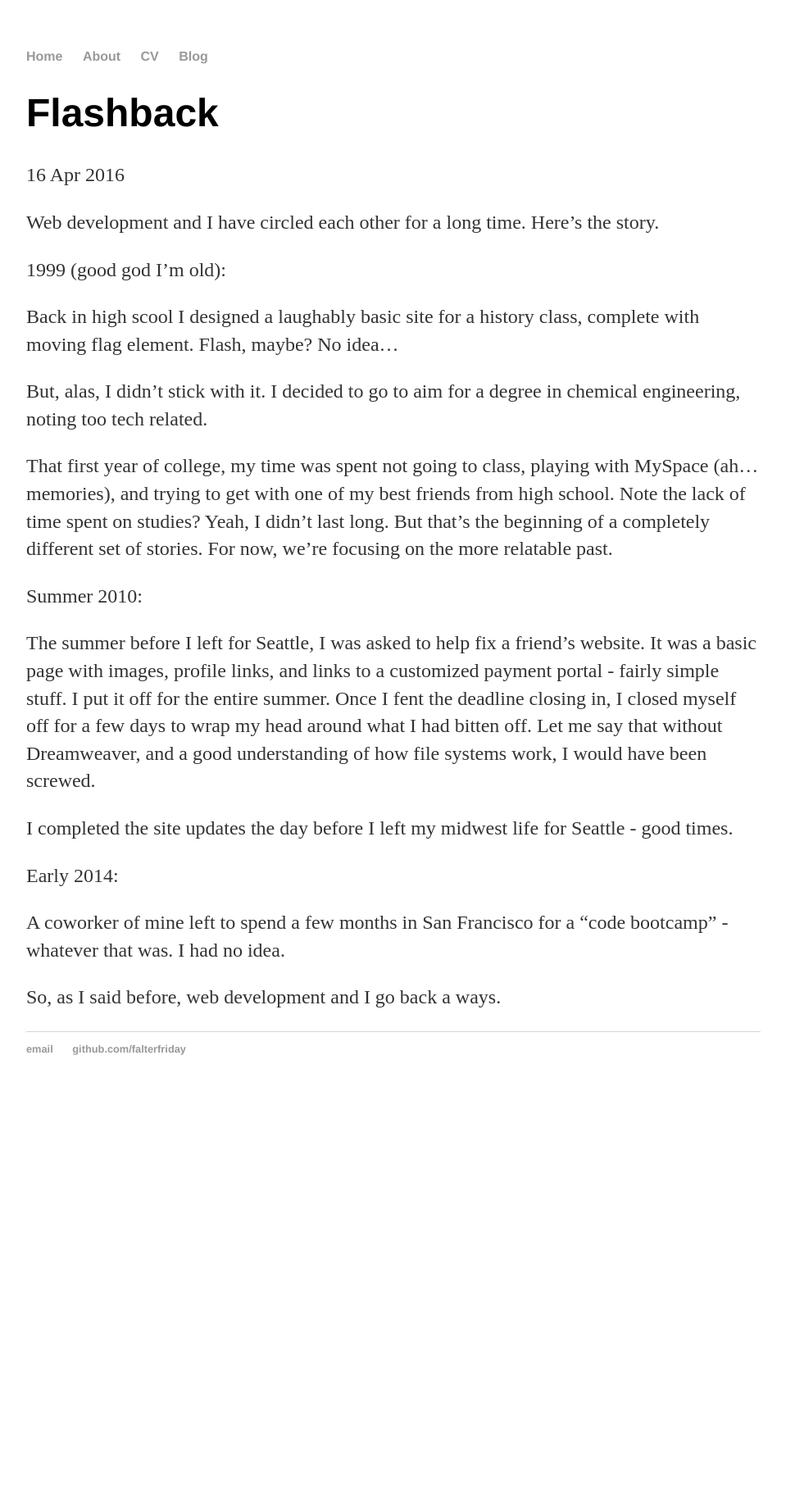
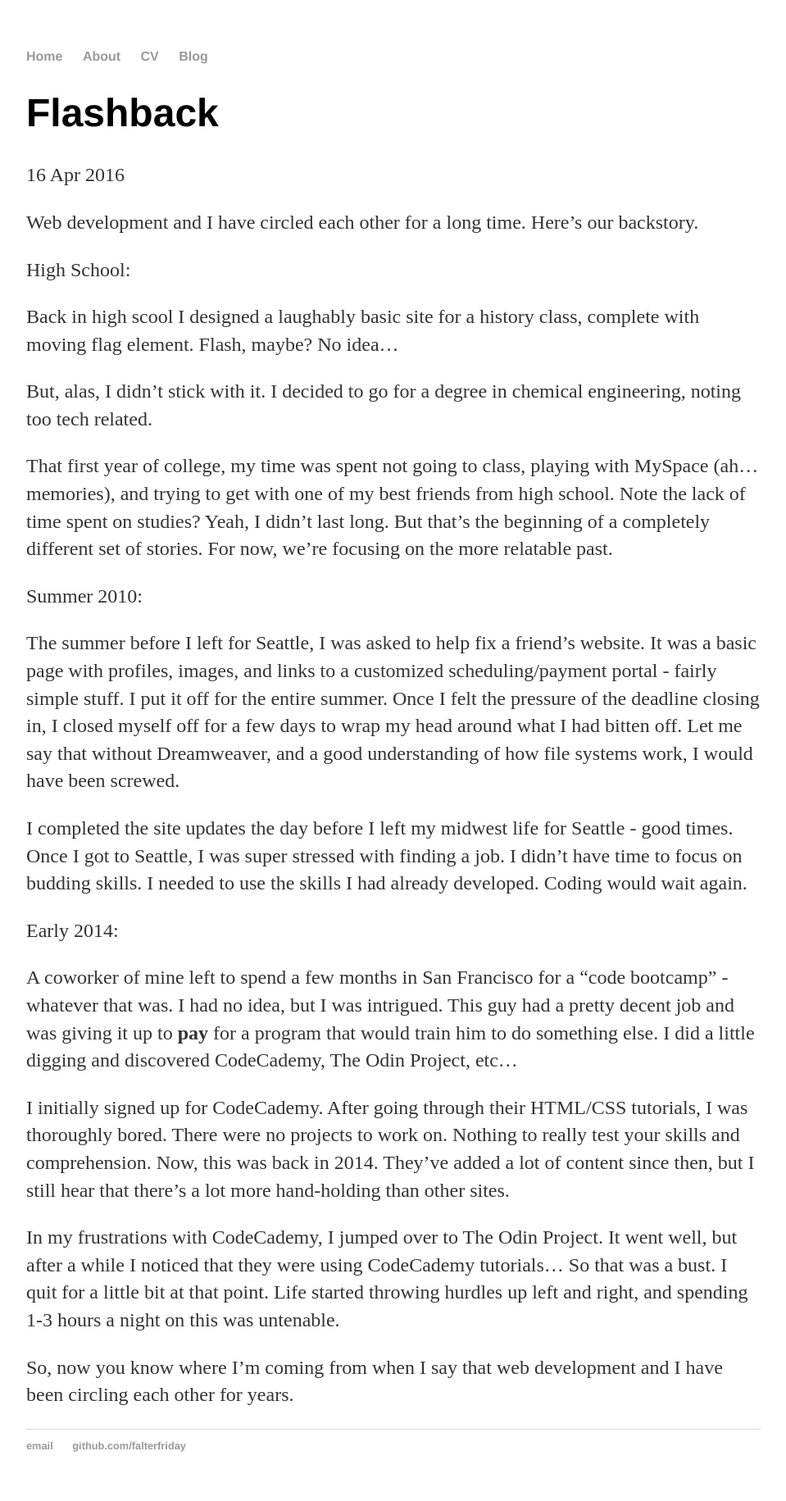
Before and after one commit to falterfriday/blog, a Jekyll site: the page built from _posts/2016-04-16-Flashback.md, in a window 1280 px wide. Shown: the whole page at 82% size, without its empty margins (160-1119 px from the left). Built offline with Jekyll 4.4.1, drawn with Linux system fonts in a browser that asks for light colours; before the commit the page ends 1347 px from its top, so only the background shows below that.

Commit message:
Update 2016-04-16-Flashback.md

```diff
--- a/_posts/2016-04-16-Flashback.md
+++ b/_posts/2016-04-16-Flashback.md
@@ -5,24 +5,28 @@ date: 2016-04-16
 ---
 
 
-Web development and I have circled each other for a long time. Here's the story.
+Web development and I have circled each other for a long time. Here's our backstory.
 
-1999 (good god I'm old):
+High School:
 
 Back in high scool I designed a laughably basic site for a history class, complete with moving flag element. Flash, maybe? No idea...
 
-But, alas, I didn't stick with it. I decided to go to aim for a degree in chemical engineering, noting too tech related.
+But, alas, I didn't stick with it. I decided to go for a degree in chemical engineering, noting too tech related.
 
 That first year of college, my time was spent not going to class, playing with MySpace (ah... memories), and trying to get with one of my best friends from high school. Note the lack of time spent on studies? Yeah, I didn't last long. But that's the beginning of a completely different set of stories. For now, we're focusing on the more relatable past.
 
 Summer 2010:
 
-The summer before I left for Seattle, I was asked to help fix a friend's website. It was a basic page with images, profile links, and links to a customized payment portal - fairly simple stuff. I put it off for the entire summer. Once I fent the deadline closing in,  I closed myself off for a few days to wrap my head around what I had bitten off. Let me say that without Dreamweaver, and a good understanding of how file systems work, I would have been screwed.
+The summer before I left for Seattle, I was asked to help fix a friend's website. It was a basic page with profiles, images, and links to a customized scheduling/payment portal - fairly simple stuff. I put it off for the entire summer. Once I felt the pressure of the deadline closing in,  I closed myself off for a few days to wrap my head around what I had bitten off. Let me say that without Dreamweaver, and a good understanding of how file systems work, I would have been screwed.
 
-I completed the site updates the day before I left my midwest life for Seattle - good times.
+I completed the site updates the day before I left my midwest life for Seattle - good times. Once I got to Seattle, I was super stressed with finding a job. I didn't have time to focus on budding skills. I needed to use the skills I had already developed. Coding would wait again.
 
 Early 2014:
 
-A coworker of mine left to spend a few months in San Francisco for a "code bootcamp" - whatever that was. I had no idea.
+A coworker of mine left to spend a few months in San Francisco for a "code bootcamp" - whatever that was. I had no idea, but I was intrigued. This guy had a pretty decent job and was giving it up to <strong>pay</strong> for a program that would train him to do something else. I did a little digging and discovered CodeCademy, The Odin Project, etc...
 
-So, as I said before, web development and I go back a ways.
+I initially signed up for CodeCademy. After going through their HTML/CSS tutorials, I was thoroughly bored. There were no projects to work on. Nothing to really test your skills and comprehension. Now, this was back in 2014. They've added a lot of content since then, but I still hear that there's a lot more hand-holding than other sites.
+
+In my frustrations with CodeCademy, I jumped over to The Odin Project. It went well, but after a while I noticed that they were using CodeCademy tutorials... So that was a bust. I quit for a little bit at that point. Life started throwing hurdles up left and right, and spending 1-3 hours a night on this was untenable.
+
+So, now you know where I'm coming from when I say that web development and I have been circling each other for years.
```
